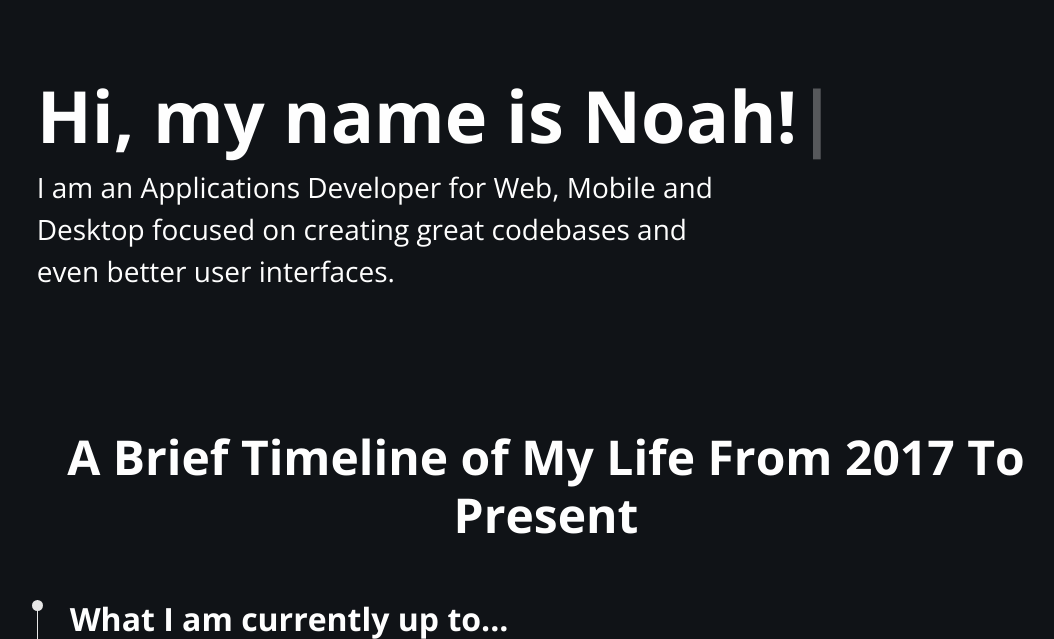
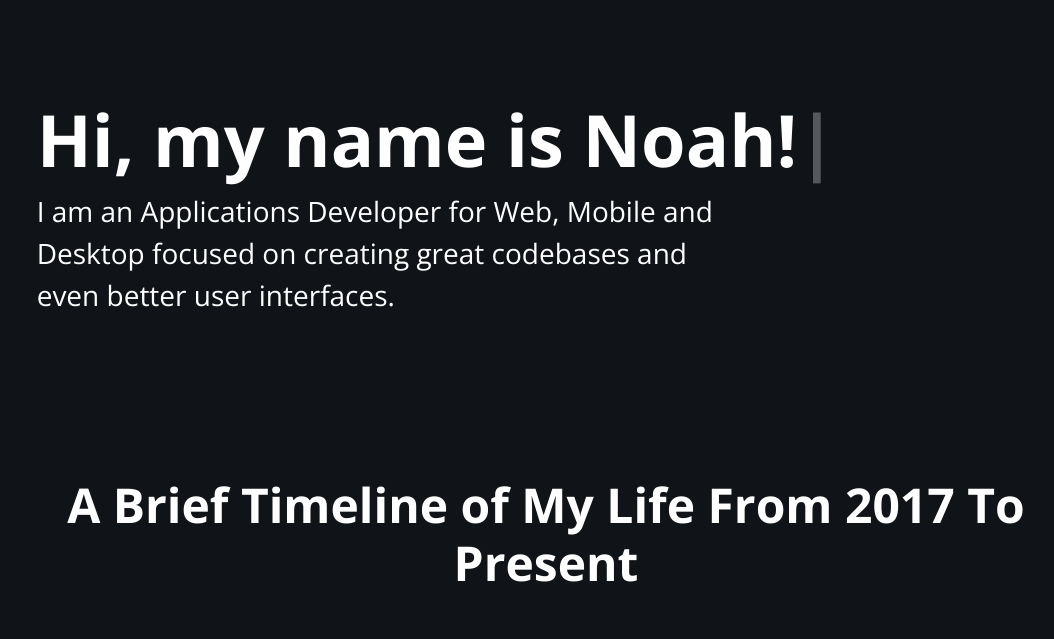
Before and after one commit to NoahFlowa/NoahFlowa.com, a PHP site: page / in a window 1280 px wide. Shown: the part 76-715 px from the top of the page, without its empty margins (94-1148 px from the left). Run offline with PHP 8.4, Linux system fonts and the light colour scheme; some libraries are stand-ins or nearby versions.

Commit message:
Changed margin bottom and top to margin y class for Bootstrap guidelines

```diff
--- a/jumbotron.php
+++ b/jumbotron.php
@@ -1,4 +1,4 @@
-<div class="mb-4 mt-4 rounded-3">
+<div class="my-5 rounded-3">
     <div class="container-fluid py-5">
         <h1 class="display-2 fw-bold"><span class="typeWriter" data-end="5000" data-speed="2" data-text='["Hi, my name is Noah!","Welcome to my website!"]'></span></h1>
         <p class="col-md-8 fs-3">I am an Applications Developer for Web, Mobile and Desktop focused on creating great codebases and even better user interfaces.</p>
```
